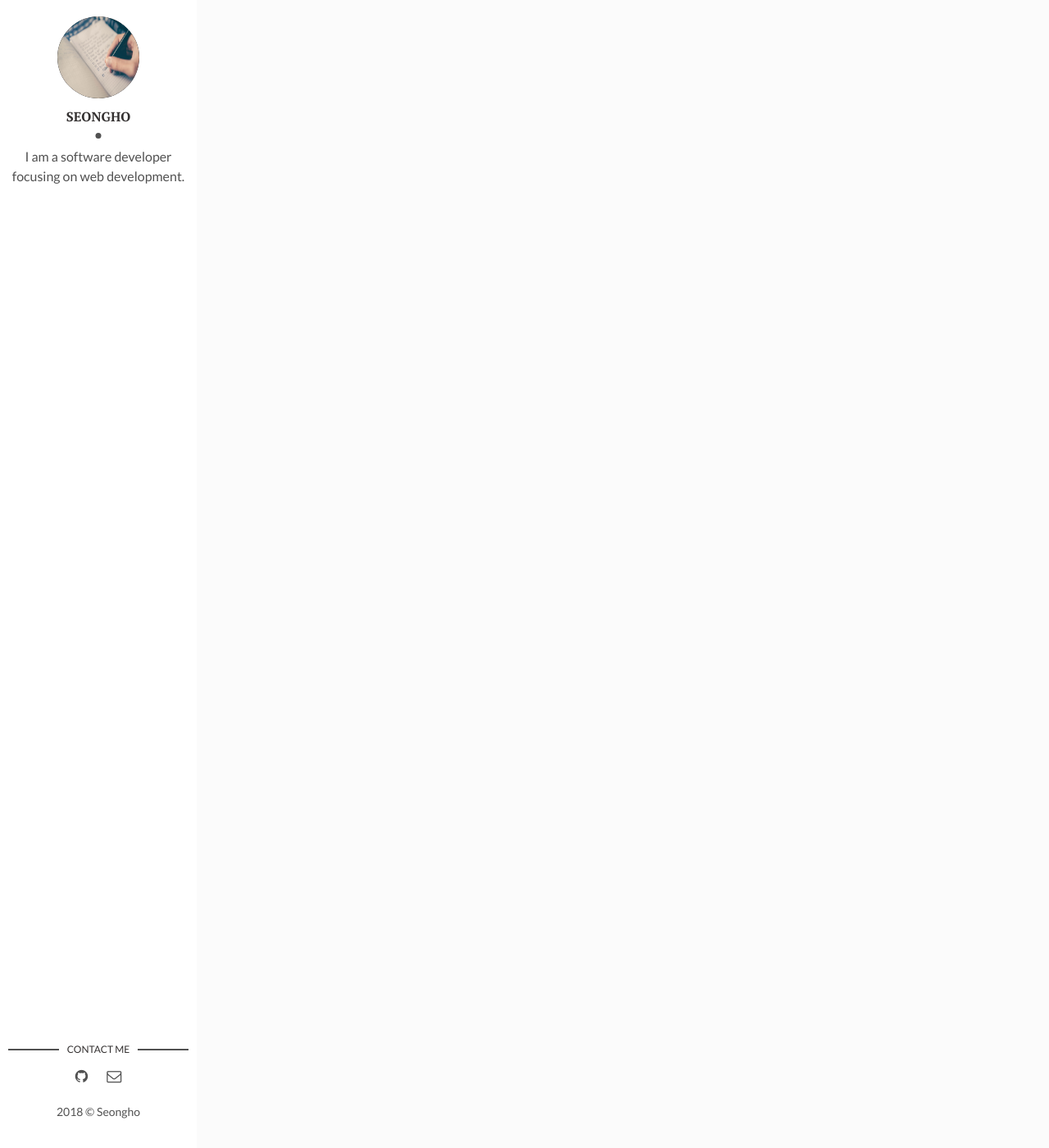
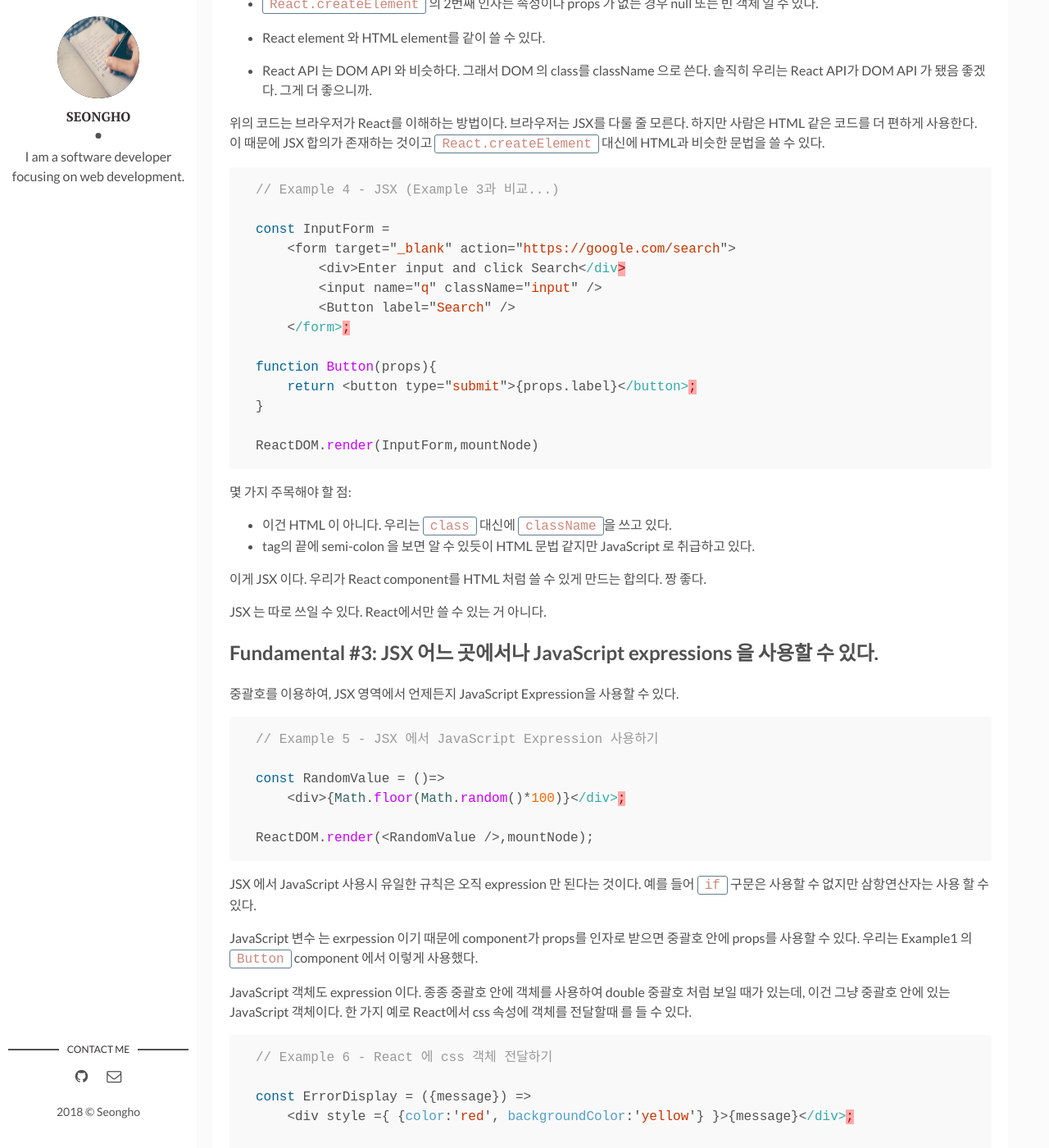
Before and after one commit to nsho77/nsho77.github.io, a Jekyll site: the page built from _posts/2018-05-01-react-basis.markdown, in a window 1280 px wide and 1400 px high, scrolled down 2573 px. Shown: the whole window at 82% size. Built offline with Jekyll 4.4.1, drawn with Linux system fonts in a browser that asks for light colours; comment, search, counter and statistics services are not loaded; some of the changed text lies outside the part shown.

Commit message:
react-basis continue 2

````diff
--- a/_posts/2018-05-01-react-basis.markdown
+++ b/_posts/2018-05-01-react-basis.markdown
@@ -10,7 +10,7 @@ img:  # Add image post (optional)
 
 지난 해 나는 100page 정도 되는 React.js 학습에 관한 책을 썼다. 올해 그 내용을 medium에 요약해보겠다.
 
-이 글은 React가 무엇이고 (왜 써야 하는지)[https://medium.freecodecamp.org/yes-react-is-taking-over-front-end-development-the-question-is-why-40837af8ab76]에 대해 다루지 않을 것이다. 대신 Javascript와 DOM API 에 익숙한 사람을 대상으로 React.js의 기초에 대해 소개하는 글을 쓸 것이다.
+이 글은 React가 무엇이고 [왜 써야 하는지](https://medium.freecodecamp.org/yes-react-is-taking-over-front-end-development-the-question-is-why-40837af8ab76)에 대해 다루지 않을 것이다. 대신 Javascript와 DOM API 에 익숙한 사람을 대상으로 React.js의 기초에 대해 소개하는 글을 쓸 것이다.
 
 아래의 모든 코드는 참고용이며 컨셉을 제공하기 위해 사용되었다. 대부분은 더 좋은 코드로 발전시킬 수 있을 것이다.
 
@@ -38,7 +38,7 @@ Example 1에서 주목해야 할 내용:
 
 * Button 함수 component에 HTML 같이 생긴 것을 return 했다. 이건 Javascript, HTML 이 아니고 React.js 도 아니다. 너무 많이 사용되어서 React 어플리케이션 default 처럼 느껴진다. 이를 JSX라고 부르며 Javascript 확장이다. 위의 function 리턴 을 다른 HTML로 바꿔도 모두 잘 동작한다.
 
-##Fundamental #2: JSX가 도대체 무엇?
+## Fundamental #2: JSX가 도대체 무엇?
 
 예제 1은 JSX를 대신해 오로지 React.js 로만 쓸 수 있다.
 
@@ -60,3 +60,130 @@ ReactDOM.render(
     ), mountNode
 );
 {% endhighlight %}
+
+```createElement``` 함수는 React 의 top-level API 이다. 배워야 할 API 가 8개가 있는데 이게 그중 하나이다. 이를 보면 React API가 얼마나 작은지 알 수 있다.
+
+DOM 의 ```document.createElement``` 함수가 특정 tag name의 element를 생성하는 것처럼 React의 ```createElement``` 함수도 ```document.createElement```가 하는 일을 하면서 React component 를 만드는 일도 하는 higher-level 함수 이다. 우리는 예제 2에서 ```Button``` component를 이 함수를 이용해 만들어 보았다.
+
+```document.createElement``` 와는 다르게 React는 많은 인자를 받을 수 있는데, 2번째 인자 이후 부터는 자식 element를 만드는데 사용된다. 따라서 ```createElement```는 tree를 만든다.
+
+예를 봐보자.
+
+{% highlight javascript %}
+// Example 3 - React's createElement API
+
+const InputForm = React.createElement(
+    "form",
+    { target:"_blank", action:"https://google.com/search" },
+    React.createElement("div", null, "Enter input and click Search"),
+    React.createElement("input", {name:"q", className:"input"}),
+    React.createElement(Button, {label:"Search"})
+);
+
+// InputForm 이 Button component를 사용하고 있으므로 정의해줘야 한다.
+function Button(props){
+    return React.createElement(
+        "button",
+        {type: "submit"},
+        props.label
+    );
+}
+
+// 이제 InputForm을 render 에 바로 쓸 수 있다.
+ReactDOM.render(InputForm, mountNode);
+{% endhighlight%}
+
+위 예에 대해서 생각해 봐야 할 점:
+* InputForm 은 React component가 아니라 React element 다. 그래서 render에서 <InputForm> 이 아니라 바로 InputForm 을 쓴 것이다.
+
+* ```React.createElement``` 함수는 세 번째 인자 부터 자식 element를 받는다.
+
+* ```React.createElement``` 를 중첩하여 호출 할 수 있다. 왜냐하면 이게 다 JavaScript 이기 때문이다.
+
+* ```React.createElement``` 의 2번째 인자는 속성이나 props 가 없는 경우 null 또는 빈 객체 일 수 있다.
+
+* React element 와 HTML element를 같이 쓸 수 있다.
+
+* React API 는 DOM API 와 비슷하다. 그래서 DOM 의 class를 className 으로 쓴다. 솔직히 우리는 React API가 DOM API 가 됐음 좋겠다. 그게 더 좋으니까.
+
+위의 코드는 브라우저가 React를 이해하는 방법이다. 브라우저는 JSX를 다룰 줄 모른다. 하지만 사람은 HTML 같은 코드를 더 편하게 사용한다. 이 때문에 JSX 합의가 존재하는 것이고 ```React.createElement``` 대신에 HTML과 비슷한 문법을 쓸 수 있다.
+
+{%highlight javascript%}
+// Example 4 - JSX (Example 3과 비교...)
+
+const InputForm =
+    <form target="_blank" action="https://google.com/search">
+        <div>Enter input and click Search</div>
+        <input name="q" className="input" />
+        <Button label="Search" />
+    </form>;
+
+function Button(props){
+    return <button type="submit">{props.label}</button>;
+}
+
+ReactDOM.render(InputForm,mountNode)
+{%endhighlight%}
+
+몇 가지 주목해야 할 점:
+* 이건 HTML 이 아니다. 우리는 ```class``` 대신에 ```className```을 쓰고 있다.
+* tag의 끝에 semi-colon 을 보면 알 수 있듯이 HTML 문법 같지만 JavaScript 로 취급하고 있다.
+
+이게 JSX 이다. 우리가 React component를 HTML 처럼 쓸 수 있게 만드는 합의다. 짱 좋다.
+
+JSX 는 따로 쓰일 수 있다. React에서만 쓸 수 있는 거 아니다.
+
+## Fundamental #3: JSX 어느 곳에서나 JavaScript expressions 을 사용할 수 있다.
+
+중괄호를 이용하여, JSX 영역에서 언제든지 JavaScript Expression을 사용할 수 있다.
+
+{%highlight javascript%}
+// Example 5 - JSX 에서 JavaScript Expression 사용하기
+
+const RandomValue = ()=>
+    <div>{Math.floor(Math.random()*100)}</div>;
+
+ReactDOM.render(<RandomValue />,mountNode);
+{%endhighlight%}
+
+JSX 에서 JavaScript 사용시 유일한 규칙은 오직 expression 만 된다는 것이다. 예를 들어 ```if``` 구문은 사용할 수 없지만 삼항연산자는 사용 할 수 있다.
+
+JavaScript 변수 는 exrpession 이기 때문에 component가 props를 인자로 받으면 중괄호 안에 props를 사용할 수 있다. 우리는 Example1 의 ```Button``` component 에서 이렇게 사용했다.
+
+JavaScript 객체도 expression 이다. 종종 중괄호 안에 객체를 사용하여 double 중괄호 처럼 보일 때가 있는데, 이건 그냥 중괄호 안에 있는 JavaScript 객체이다. 한 가지 예로 React에서 css 속성에 객체를 전달할때 를 들 수 있다.
+
+{%highlight javascript%}
+// Example 6 - React 에 css 객체 전달하기
+
+const ErrorDisplay = ({message}) =>
+    <div style ={ {color:'red', backgroundColor:'yellow'} }>{message}</div>;
+
+ReactDOM.render(<ErrorDisplay
+    message="These aren't the droids you're looking for"
+    />,
+    mountNode);
+{%endhighlight%}
+
+인자 props 에서 message를 어떻게 비구조화 할당 했는지 주의깊게 봐라. 또, ```stlye``` 속성도 어떤 모습으로 생겼는지 살펴보자(다시 말하지만, DOM API 와 비슷하지만 HTML은 아니다). 우리는 style 속성에 값을 전달하기 위해 객체를 사용했다. JavaScript로 하는 것처럼 이 객체는 style을 정의한다(왜냐하면 우리가 JavaScript를 사용했으니까).
+
+JSX 안에 React Element를 사용할 수 있다. 왜냐하면 이것또한 expression 이기 때문이다. React element는 함수 호출이어야 하는 점을 기억하자.
+
+{% highlight javascript %}
+// Example 7 - JSX 안에 React element를 사용해보자
+
+const MaybeError = ({errorMessage}) =>
+    <div>
+        {errorMessage && <ErrorDisplay message={errorMessage}/>}
+    </div>;
+
+const ErrorDisplay = ({message}) =>
+    <div style={ {color:'red', backgroundColor:'yellow'} }>
+        {message}
+    </div>;
+
+ReactDOM.render(
+    <MaybeError errorMessage={Math.random() > 0.5 ? 'Not good':''}
+    />,
+    mountNode
+);
+{% endhighlight %}
````
